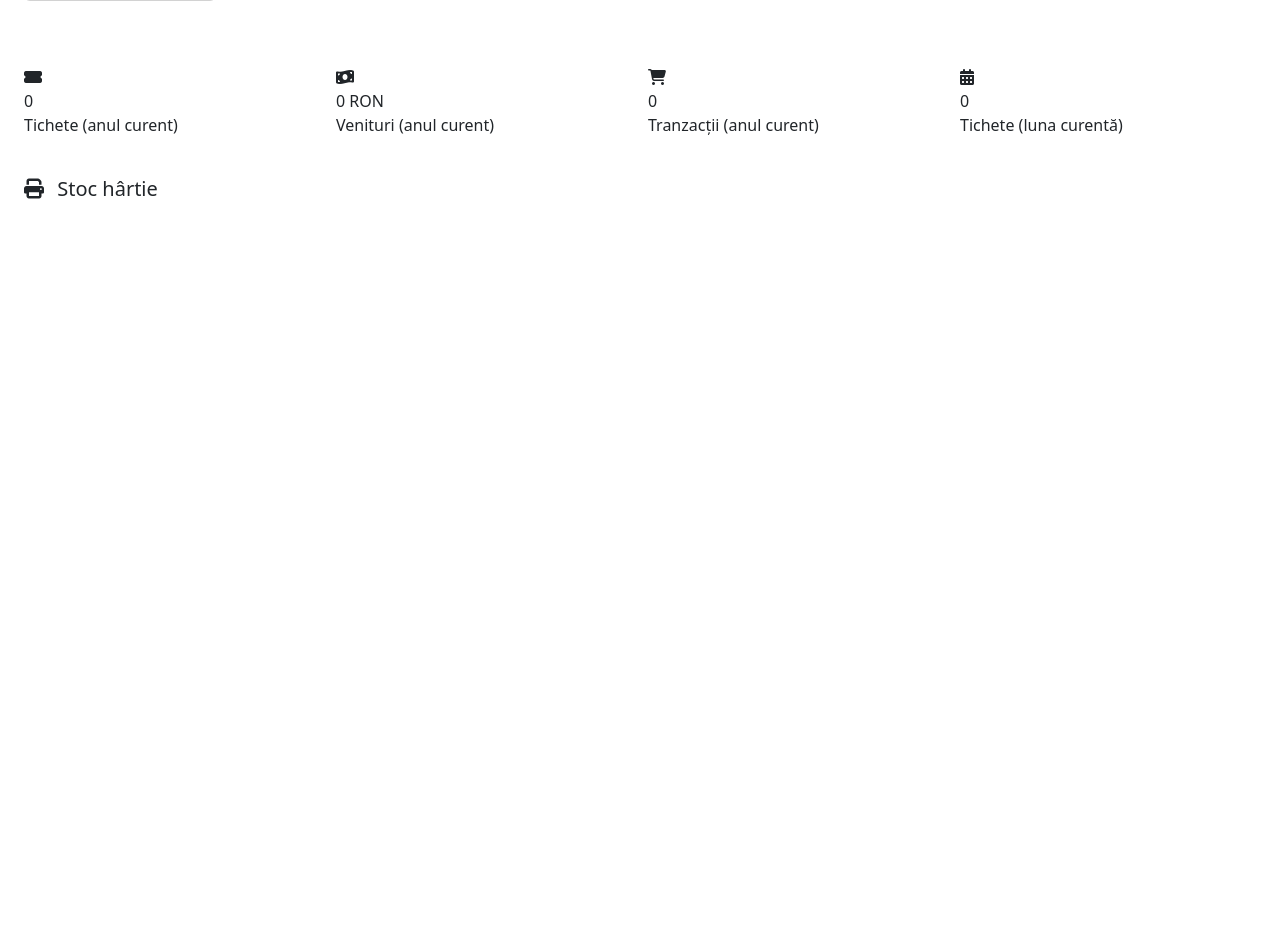
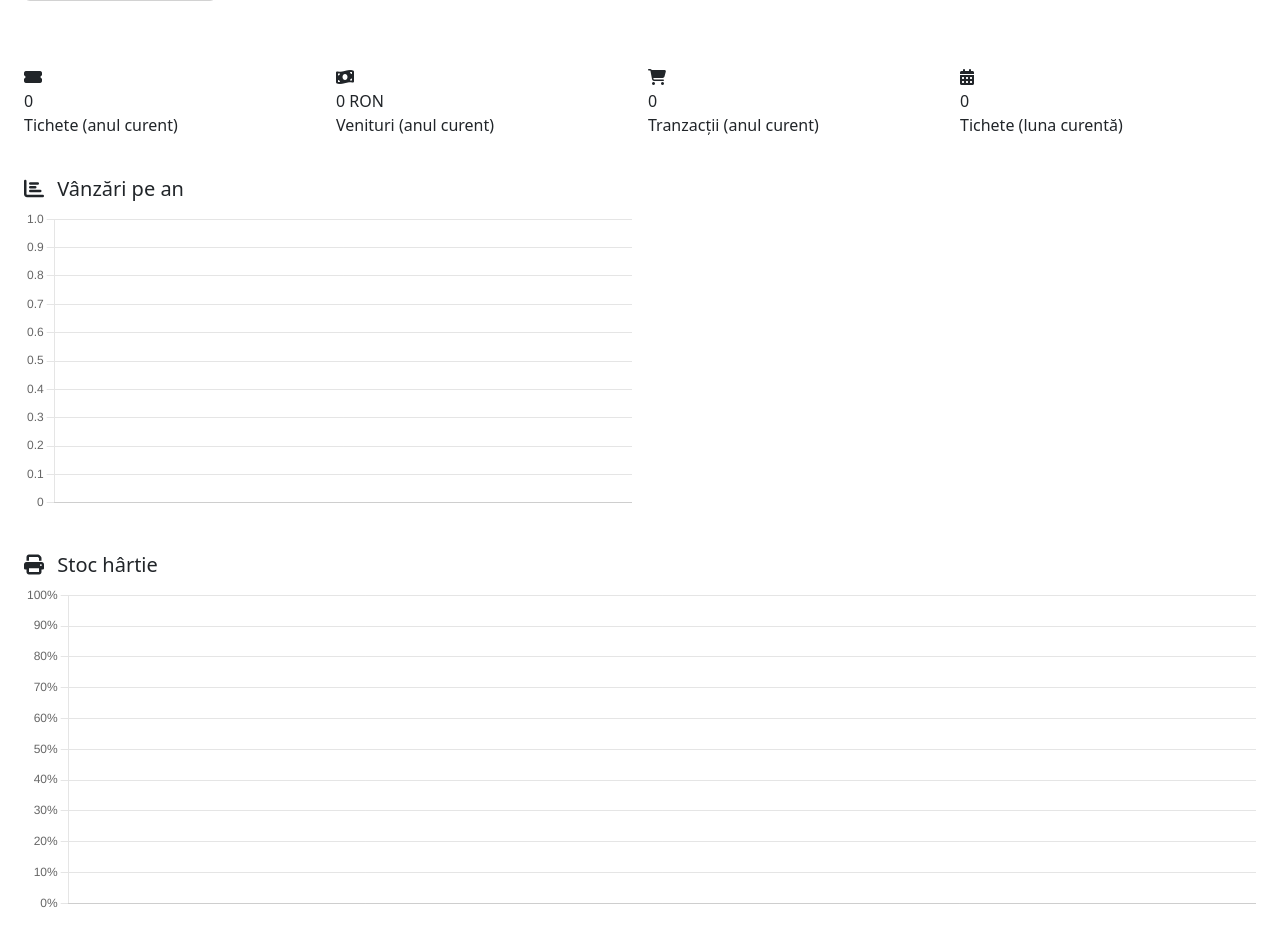
Before and after one commit to ungureanudaniel/automate_bilete_pnb, a Django app: template monitoring/templates/core/dashboard.html in a window 1280 px wide. Shown: the part 261-1198 px from the top of the page. Before the commit the page ends 460 px from the top, so only its background shows below. Run offline with Django 5.2, Linux system fonts and the light colour scheme; tables that the repository leaves empty hold one stand-in row (values such as "Sample post"); the template is opened without the code that fills it: values that come from a table or form of the project are taken from there, most other values are stand-ins (such as "Sample title", 1, 10 or a date in 2020).

Commit message:
delete dashboard pie

```diff
--- a/monitoring/templates/core/dashboard.html
+++ b/monitoring/templates/core/dashboard.html
@@ -125,20 +125,20 @@
     </div>
 
     <!-- ===== CHARTS ===== -->
-    {% comment %} <div class="row mt-4 g-3">
+    <div class="row mt-4 g-3">
         <div class="col-lg-6">
             <div class="chart-container">
                 <h5><i class="fas fa-chart-bar me-2" style="color: var(--primary-green);"></i> Vânzări pe an</h5>
                 <canvas id="yearlyChart"></canvas>
             </div>
         </div>
-        <div class="col-lg-6">
+        {% comment %} <div class="col-lg-6">
             <div class="chart-container">
                 <h5><i class="fas fa-tools me-2" style="color: var(--accent-gold);"></i> Produse vândute</h5>
                 <canvas id="productChart"></canvas>
             </div>
-        </div>
-    </div> {% endcomment %}
+        </div> {% endcomment %}
+    </div>
 
     <!-- ===== PAPER USAGE ===== -->
     <div class="row mt-4 g-3">
```
